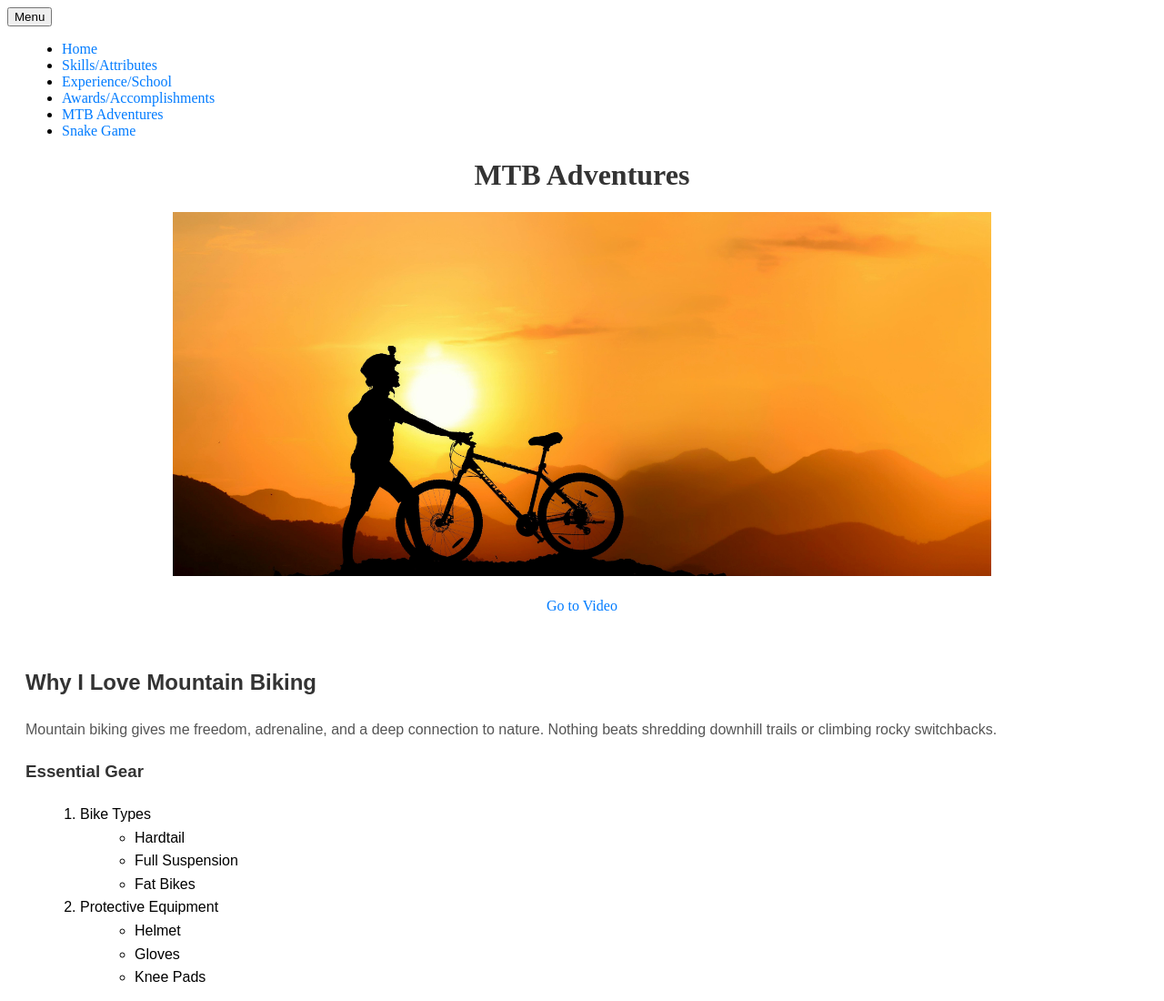
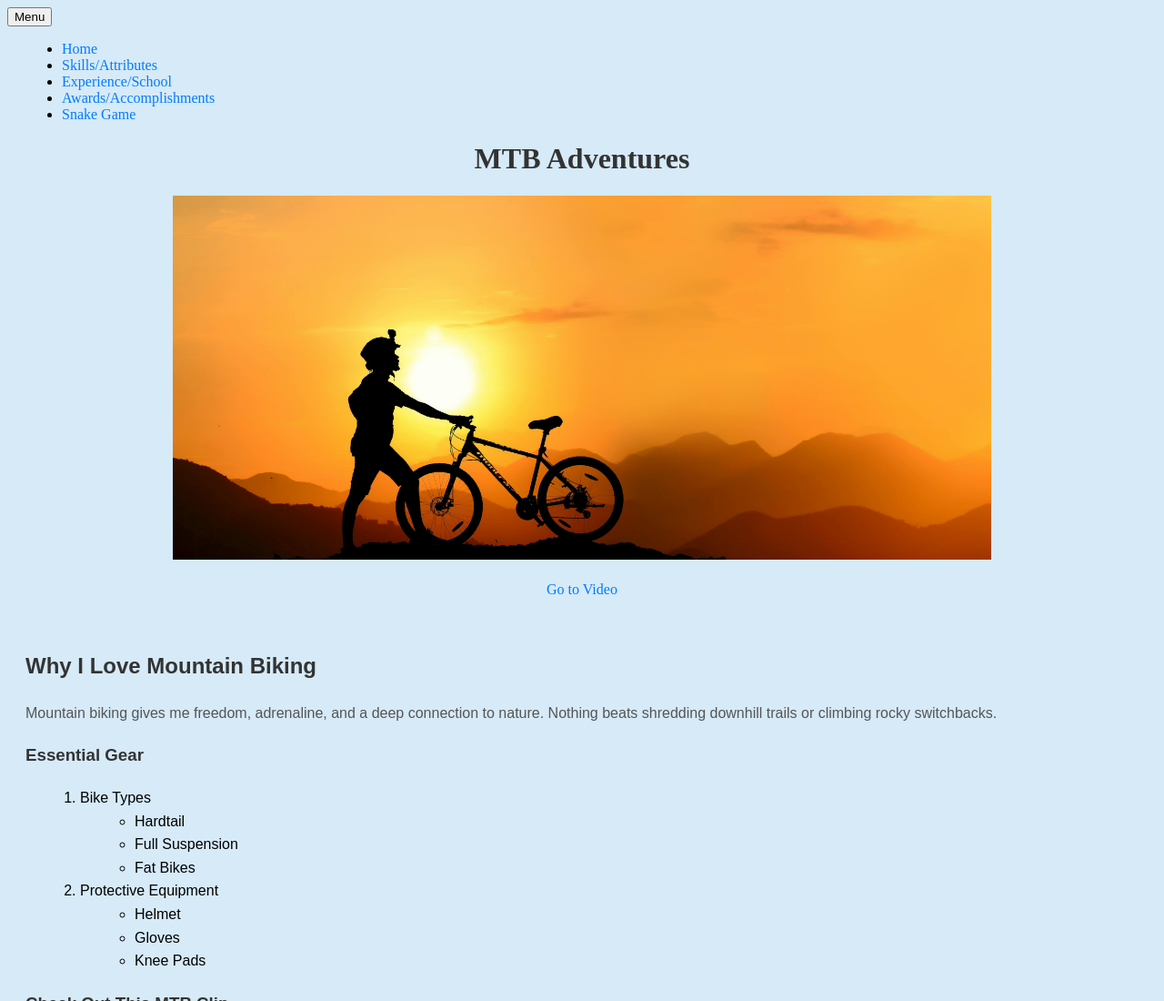
Before and after one commit to GarrettAllred14/WebDevProject, a plain HTML site: page SCRATCH.html in a window 1280 px wide. Shown: the top 1100 px of the page at 91% size. Drawn offline with Linux system fonts and the light colour scheme; some icons are missing.

Commit message:
Add files via upload

```diff
--- a/SCRATCH.html
+++ b/SCRATCH.html
@@ -5,6 +5,12 @@
   <meta name="viewport" content="width=device-width, initial-scale=1.0" />
   <title>MTB Adventures</title>
   <link rel="stylesheet" href="SCRATCH.css" />
+  <style>
+    /* Set the background color of the entire site */
+    body {
+      background-color: #d6eaf8; /* Lighter blue color */
+    }
+  </style>
 </head>
 <body>
 
@@ -21,7 +27,6 @@
           <li class="nav-item"><a class="nav-link px-lg-3 py-3 py-lg-4" href="skills.html">Skills/Attributes</a></li>
           <li class="nav-item"><a class="nav-link px-lg-3 py-3 py-lg-4" href="experience.html">Experience/School</a></li>
           <li class="nav-item"><a class="nav-link px-lg-3 py-3 py-lg-4" href="awards.html">Awards/Accomplishments</a></li>
-          <li class="nav-item"><a class="nav-link px-lg-3 py-3 py-lg-4" href="SCRATCH.html">MTB Adventures</a></li>
           <li class="nav-item"><a class="nav-link px-lg-3 py-3 py-lg-4" href="snake.html">Snake Game</a></li>
         </ul>
       </div>
```
